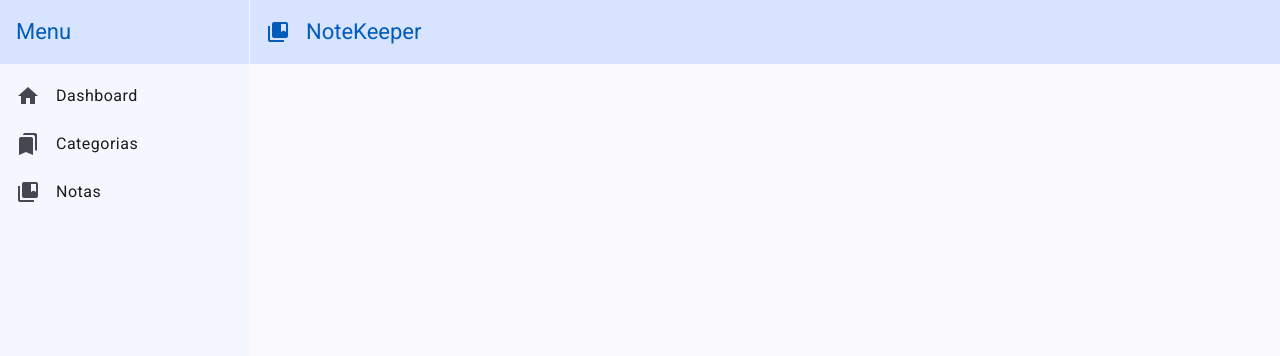
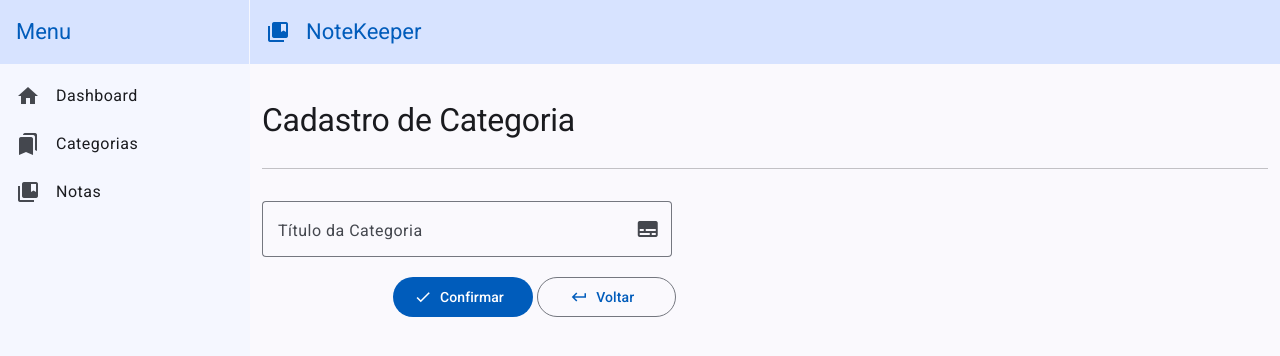
Before and after one commit to VanessaNunnes/note-keeper-2024, an Angular app: page /categorias/cadastrar in a window 1280 px wide. Before the commit this address led to /. Shown: the top 356 px of the page. Built offline with nearby package versions, Linux system fonts and the light colour scheme.

Commit message:
Implementado cadastro de categorias

```diff
--- a/src/app/core/components/shell/shell.component.html
+++ b/src/app/core/components/shell/shell.component.html
@@ -6,13 +6,13 @@
       [opened]="(isHandset$ | async) === false">
     <mat-toolbar>Menu</mat-toolbar>
     <mat-nav-list>
-      <a mat-list-item href="#">
+      <a mat-list-item routerLink="/dashboard">
         <mat-icon matListItemIcon>home</mat-icon>
         Dashboard</a>
-      <a mat-list-item href="#">
+      <a mat-list-item routerLink="/categorias">
         <mat-icon matListItemIcon>bookmarks</mat-icon>
         Categorias</a>
-      <a mat-list-item href="#">
+      <a mat-list-item routerLink="/dashboard">
         <mat-icon matListItemIcon>collections_bookmark</mat-icon>
         Notas</a>
     </mat-nav-list>
--- a/src/app/core/components/shell/shell.component.ts
+++ b/src/app/core/components/shell/shell.component.ts
@@ -8,7 +8,7 @@ import { MatListModule } from '@angular/material/list';
 import { MatIconModule } from '@angular/material/icon';
 import { Observable } from 'rxjs';
 import { map, shareReplay } from 'rxjs/operators';
-import { RouterOutlet } from '@angular/router';
+import { RouterLink, RouterOutlet } from '@angular/router';
 
 @Component({
   selector: 'app-shell',
@@ -23,7 +23,8 @@ import { RouterOutlet } from '@angular/router';
     MatIconModule,
     AsyncPipe,
     NgIf,
-    RouterOutlet
+    RouterOutlet,
+    RouterLink
   ]
 })
 export class ShellComponent {
--- /dev/null
+++ b/src/app/views/categorias/cadastrar/cadastro-categoria.component.html
@@ -0,0 +1,35 @@
+<main class="container-fluid my-4">
+  <h1 class="fs-2">Cadastro de Categoria</h1>
+  <hr />
+
+  <div class="row g-3 mt-2">
+    <form
+     [formGroup]="categoriaForm"
+    (ngSubmit)="cadastrar()"
+      class="col-lg-8 col-xl-5"
+    >
+      <mat-form-field class="w-100" appearance="outline">
+        <mat-label>Título da Categoria</mat-label>
+        <input matInput formControlName="titulo" placeholder="Ex: Lazer" />
+        <mat-icon matSuffix>subtitles</mat-icon>
+      </mat-form-field>
+
+      <div class="row justify-content-center justify-content-md-end g-2 gap-1">
+        <button type="submit" mat-flat-button class="col-sm-3 col-md-4">
+          <mat-icon matIconPrefix>check</mat-icon>
+          Confirmar
+        </button>
+
+        <a
+          mat-stroked-button
+          type="button"
+          class="col-sm-3 col-md-4"
+          routerLink="/categorias"
+        >
+          <mat-icon matIconPrefix>keyboard_return</mat-icon>
+          Voltar
+        </a>
+      </div>
+    </form>
+  </div>
+</main>
--- /dev/null
+++ b/src/app/views/categorias/cadastrar/cadastro-categoria.component.ts
@@ -0,0 +1,41 @@
+import { Component } from '@angular/core';
+import { FormControl, FormGroup, ReactiveFormsModule } from '@angular/forms';
+import { MatButtonModule } from '@angular/material/button';
+import { MatFormFieldModule } from '@angular/material/form-field';
+import { MatIconModule } from '@angular/material/icon';
+import { MatInputModule } from '@angular/material/input';
+import { CadastroCategoria } from '../models/categoria.models';
+import { CategoriaService } from '../services/categoria.service';
+import { Router, RouterLink } from '@angular/router';
+
+@Component({
+  selector: 'app-cadastro-categoria',
+  standalone: true,
+  imports: [
+    RouterLink,
+    ReactiveFormsModule,
+    MatFormFieldModule,
+    MatInputModule,
+    MatIconModule,
+    MatButtonModule,
+  ],
+  templateUrl: './cadastro-categoria.component.html',
+})
+export class CadastroCategoriaComponent {
+  categoriaForm: FormGroup;
+  constructor(
+    private router: Router,
+    private categoriaService: CategoriaService
+  ) {
+    this.categoriaForm = new FormGroup({
+      titulo: new FormControl(''),
+    });
+  }
+  cadastrar() {
+    const novaCategoria = this.categoriaForm.value as CadastroCategoria;
+    this.categoriaService.cadastrar(novaCategoria).subscribe((res) => {
+      console.log(`Categoria ID [${res.id}] cadastrada com sucesso!`);
+      this.router.navigate(['/categorias']);
+    });
+  }
+}
--- a/src/app/views/categorias/listar/listagem-categorias.component.html
+++ b/src/app/views/categorias/listar/listagem-categorias.component.html
@@ -1,5 +1,12 @@
 <main class="container-fluid my-4">
   <h1 class="fs-2">Listagem de Categorias</h1>
+
+
+  <section aria-label="Opções" class="row justify-content-center justify-content-lg-start g-1">
+    <a mat-flat-button class="col-md-6 col-lg-4 col-xxl-2 fs-6 py-4"
+    [routerLink]="['/categorias', 'cadastrar']"><mat-icon>bookmark_add</mat-icon>Cadastrar</a>
+  </section>
+
   <hr />
 
   <div *ngIf="categorias$ | async as itens" class="row g-3 mt-2">
--- a/src/app/views/categorias/services/categoria.service.ts
+++ b/src/app/views/categorias/services/categoria.service.ts
@@ -1,7 +1,7 @@
 import { Injectable } from '@angular/core';
 import { environment } from '../../../../environments/environment.development';
 import { HttpClient } from '@angular/common/http';
-import { ListagemCategorias } from '../models/categoria.models';
+import { CadastroCategoria, CategoriaCriada, ListagemCategorias } from '../models/categoria.models';
 import { Observable } from 'rxjs';
 
 @Injectable({
@@ -15,4 +15,8 @@ export class CategoriaService {
   selecionarTodos() : Observable<ListagemCategorias[]> {
     return this.http.get<ListagemCategorias[]>(this.url);
   }
+
+  cadastrar(novaCategoria: CadastroCategoria): Observable<CategoriaCriada> {
+    return this.http.post<CategoriaCriada>(this.url, novaCategoria);
+    }
 }
```
Also changed, not shown: src/app/app.routes.ts (+7 -2 lines), src/app/views/categorias/models/categoria.models.ts (+8 -0 lines).
